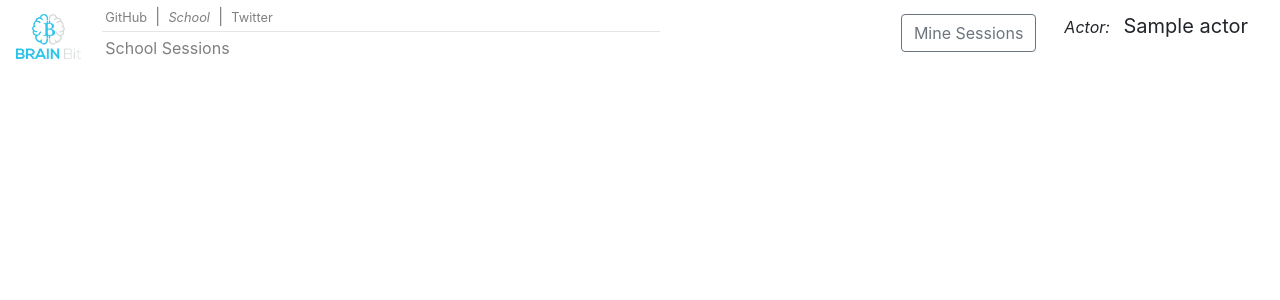
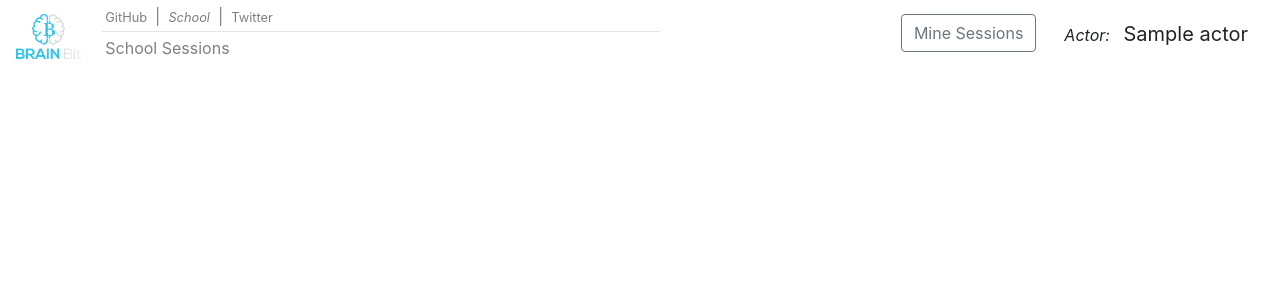
Before and after one commit to DEV3L/brain-bit-api, a Python web app: template templates/tiles/school.html in a window 1280 px wide. Shown: the top 300 px of the page. Run offline with Jinja, Linux system fonts and the light colour scheme; the template is opened without the code that fills it: most values are stand-ins (such as "Sample title", 1, 10 or a date in 2020); some libraries are stand-ins or nearby versions.

Commit message:
Center Actor Label

```diff
--- a/templates/tiles/github.html
+++ b/templates/tiles/github.html
@@ -67,7 +67,7 @@
                 <button class="mr-1 ml-auto btn btn-outline-secondary" onclick="githubHarvestModal()">Mine Github
                 </button>
 
-                <h5 class="my-0 mr-4 ml-4 font-weight-normal">
+                <h5 class="mt-2 mb-0 mr-4 ml-4 font-weight-normal">
                     <small class="mr-2 font-italic">Actor:</small>
                     {{ github_user }}</h5>
             </div>
--- a/templates/tiles/school.html
+++ b/templates/tiles/school.html
@@ -64,7 +64,7 @@
                 <button class="mr-1 ml-auto btn btn-outline-secondary" onclick="schoolHarvestModal()">Mine Sessions
                 </button>
 
-                <h5 class="my-0 mr-4 ml-4 font-weight-normal">
+                <h5 class="mt-2 mb-0 mr-4 ml-4 font-weight-normal">
                     <small class="mr-2 font-italic">Actor:</small>
                     {{ actor }}</h5>
             </div>
```
